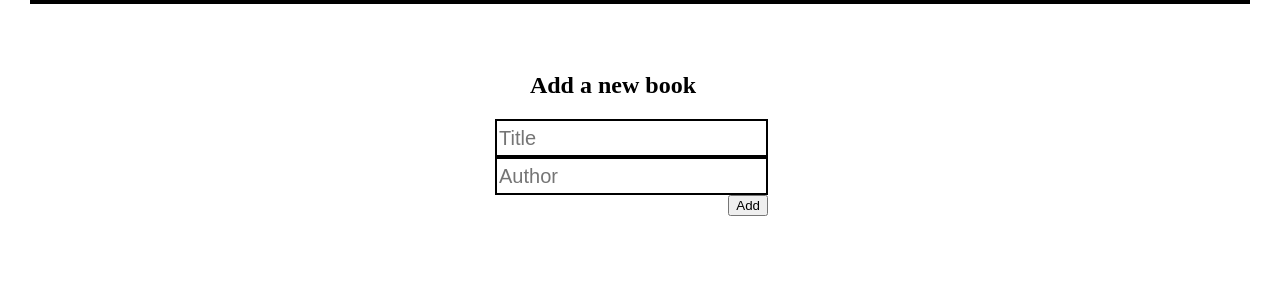
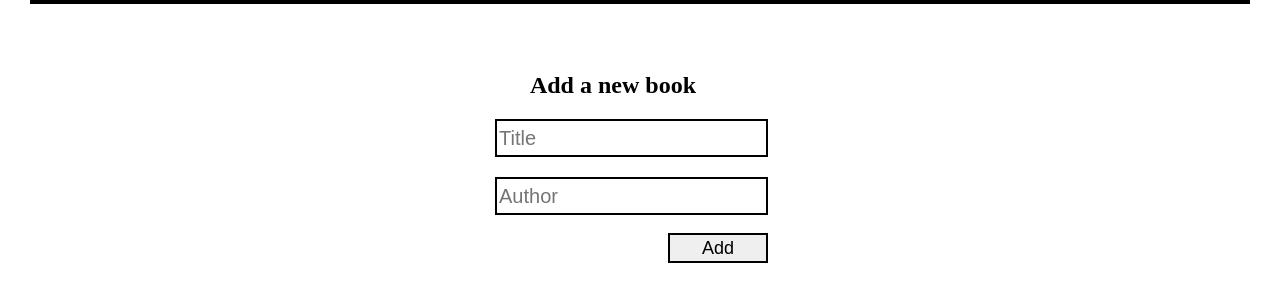
Before and after one commit to hiwina/Awesome-books, a website: page index.html in a window 1280 px wide. Shown: the part 78-380 px from the top of the page. Drawn offline with Linux system fonts and the light colour scheme.

Commit message:
Change to the style

```diff
--- a/styles.css
+++ b/styles.css
@@ -30,7 +30,7 @@ h2 {
   text-align: center;
 }
 
-/* #author {
+#author {
   margin-top: 1em;
 }
 
@@ -49,7 +49,7 @@ h2 {
   gap: 5px;
   background: #c5c5c5;
   margin-top: 20px;
-} */
+}
 
 .deleteBook {
   display: flex;
```
